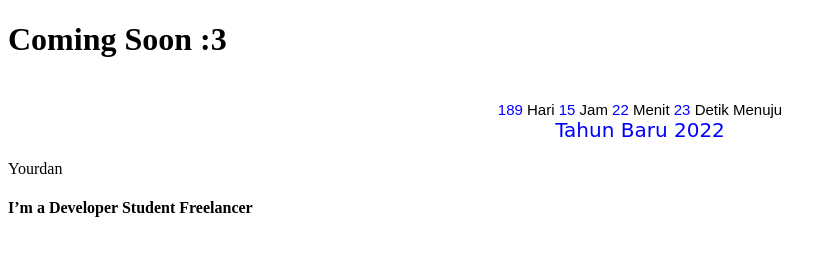
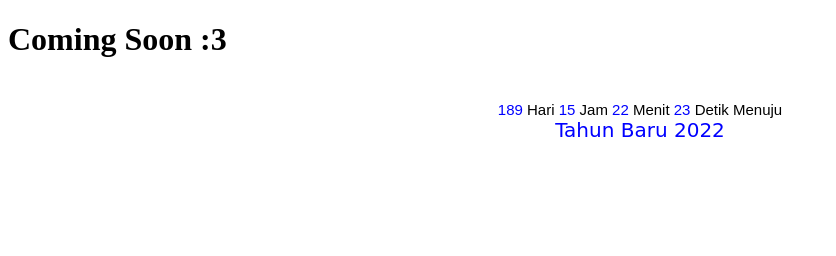
Before and after one commit to ramadhankukuh/docs, a plain HTML site: page index.html in a window 1280 px wide. Shown: the whole page, without its empty margins (0-836 px from the left). Drawn offline with Linux system fonts and the light colour scheme; a web font is replaced by a local one.

Commit message:
Update index.html

```diff
--- a/index.html
+++ b/index.html
@@ -67,17 +67,3 @@ setInterval(function () {
 }, 1000);
 //]]>
 </script>
-
-    <span>Yourdan</span>
-                </h1>
-                <h4 class="cd-headline clip home-headline">
-                    I’m a
-                    <span class="cd-words-wrapper single-headline">
-                        <b class="is-visible">Developer</b>
-                        <b>Student</b>
-                        <b>Freelancer</b>
-                    </span>
-                </h4>
-            </div>
-        </div>
-    </div>
```
